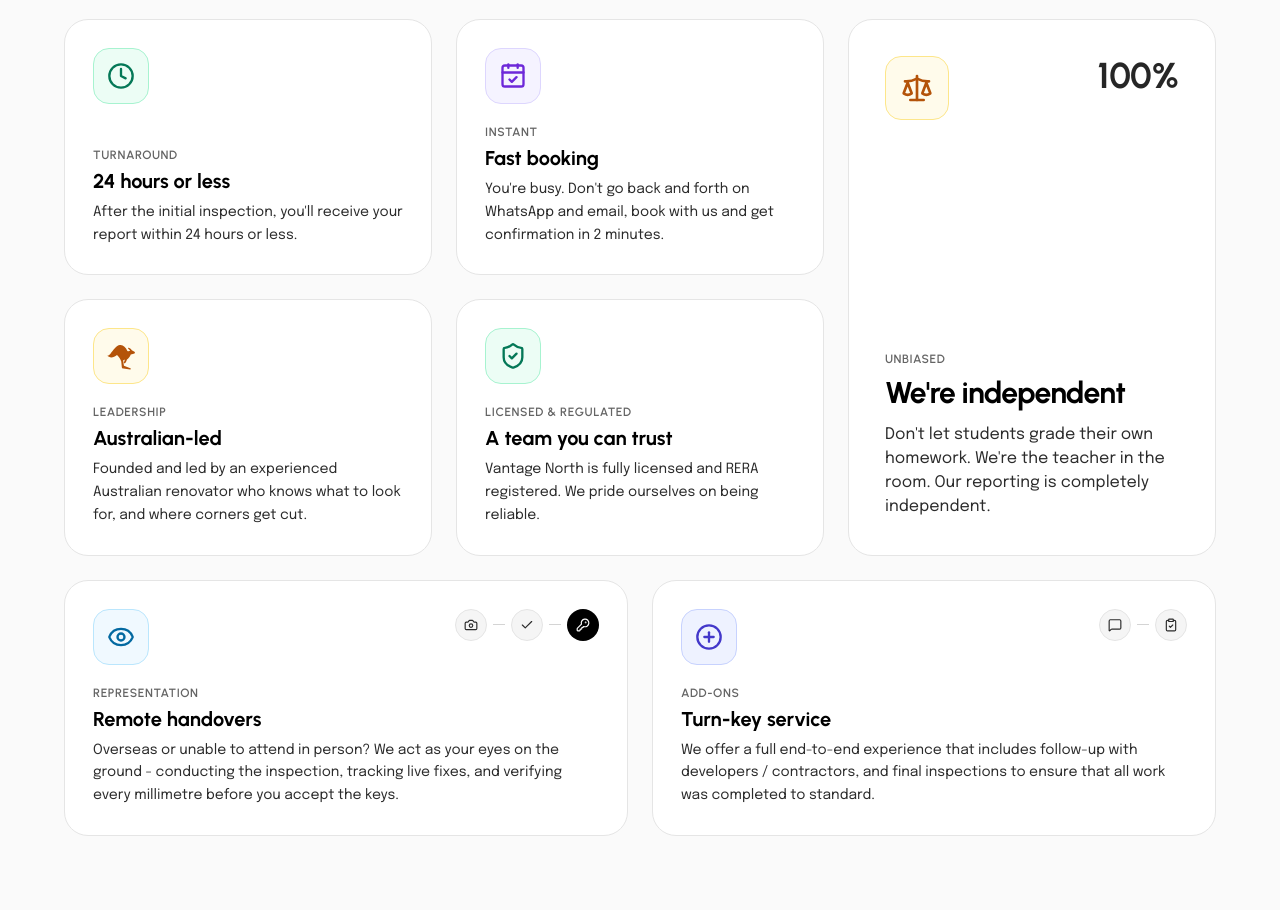
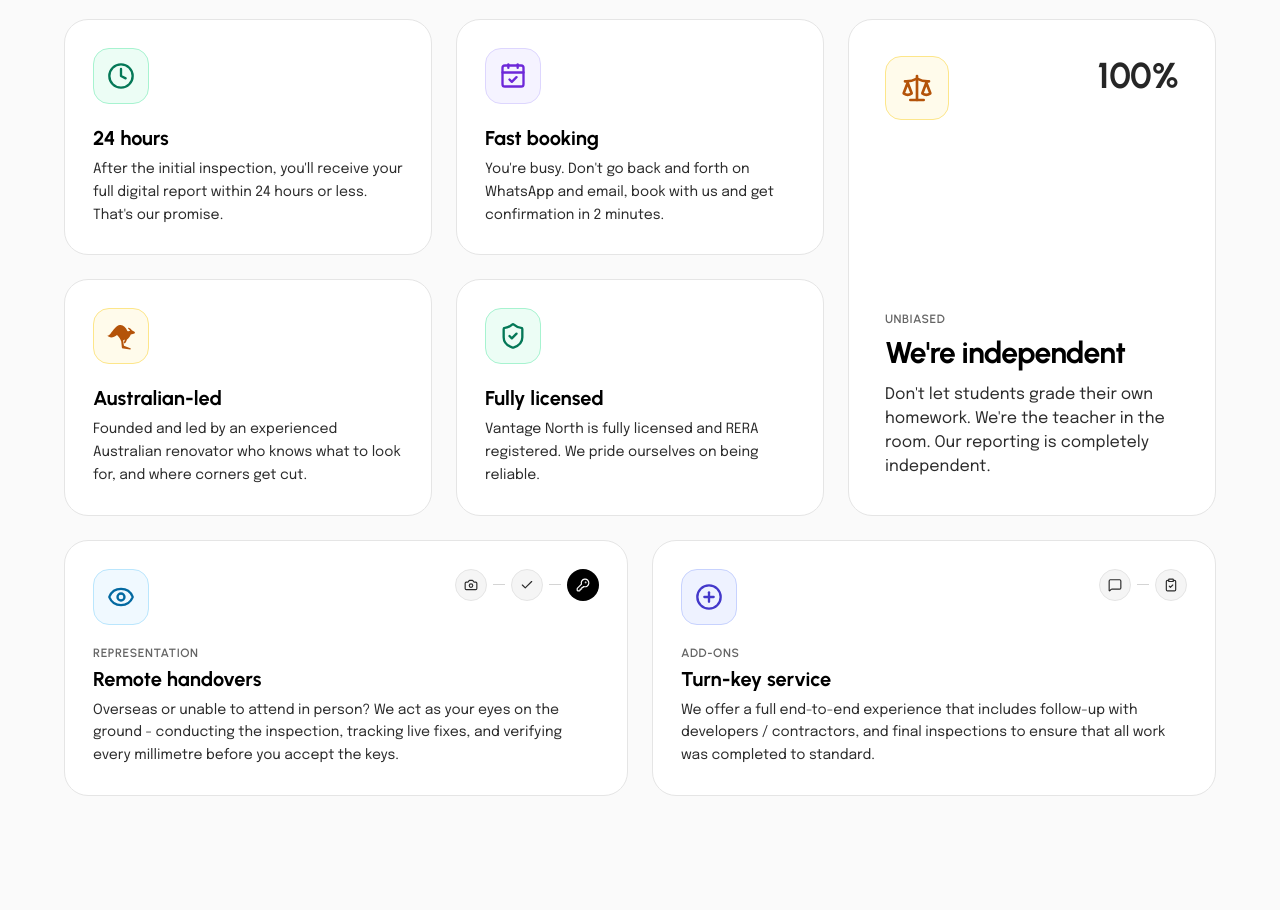
Before and after one commit to vantagenorth/vantage-north-web, a plain HTML site: page clients.html in a window 1280 px wide. Shown: the part 1280-2190 px from the top of the page. Drawn offline with nearby package versions, Linux system fonts and the light colour scheme.

Commit message:
Remove eyebrows on 4 small cards, update 24 hours copy and Fully licensed title

```diff
--- a/clients.html
+++ b/clients.html
@@ -317,10 +317,9 @@
                         <i data-lucide="clock" class="w-7 h-7"></i>
                     </div>
                     <div>
-                        <span class="block text-xs font-semibold uppercase tracking-wider text-vnGray mb-1 font-urbanist">Turnaround</span>
-                        <h2 class="text-lg sm:text-xl font-bold text-vnBlack mb-1.5 font-urbanist">24 hours or less</h2>
+                        <h2 class="text-lg sm:text-xl font-bold text-vnBlack mb-1.5 font-urbanist">24 hours</h2>
                         <p class="text-sm leading-relaxed text-vnDarkGray">
-                            After the initial inspection, you'll receive your report within 24 hours or less.
+                            After the initial inspection, you'll receive your full digital report within 24 hours or less. That's our promise.
                         </p>
                     </div>
                 </div>
@@ -331,7 +330,6 @@
                         <i data-lucide="calendar-check" class="w-7 h-7"></i>
                     </div>
                     <div>
-                        <span class="block text-xs font-semibold uppercase tracking-wider text-vnGray mb-1 font-urbanist">Instant</span>
                         <h2 class="text-lg sm:text-xl font-bold text-vnBlack mb-1.5 font-urbanist">Fast booking</h2>
                         <p class="text-sm leading-relaxed text-vnDarkGray">
                             You're busy. Don't go back and forth on WhatsApp and email, book with us and get confirmation in 2 minutes.
@@ -339,7 +337,7 @@
                     </div>
                 </div>
 
-                <!-- 6. Unbiased / We're Independent (Tall 4x2 light card) -->
+                <!-- 6. Unbiased / We're independent (Tall 4x2 light card) -->
                 <div class="md:col-span-6 lg:col-span-4 lg:row-span-2 bento-card bg-white border border-neutral-200 hover:border-neutral-400 hover:shadow-[0_14px_36px_rgba(0,0,0,0.06)] p-7 sm:p-9 flex flex-col justify-between gap-8">
                     <div class="flex items-start justify-between">
                         <div class="w-16 h-16 rounded-2xl bg-amber-50 border border-amber-200 text-amber-700 flex items-center justify-center">
@@ -364,7 +362,6 @@
                         </svg>
                     </div>
                     <div>
-                        <span class="block text-xs font-semibold uppercase tracking-wider text-vnGray mb-1 font-urbanist">Leadership</span>
                         <h2 class="text-lg sm:text-xl font-bold text-vnBlack mb-1.5 font-urbanist">Australian-led</h2>
                         <p class="text-sm leading-relaxed text-vnDarkGray">
                             Founded and led by an experienced Australian renovator who knows what to look for, and where corners get cut.
@@ -372,14 +369,13 @@
                     </div>
                 </div>
 
-                <!-- 8. Licensed & Regulated / A team you can trust (Under Fast booking, 4x1 card) -->
+                <!-- 8. Fully licensed (Under Fast booking, 4x1 card) -->
                 <div class="md:col-span-3 lg:col-span-4 lg:row-span-1 bento-card bg-white border border-neutral-200 hover:border-neutral-400 hover:shadow-[0_14px_36px_rgba(0,0,0,0.06)] p-7 flex flex-col justify-between gap-5">
                     <div class="w-14 h-14 rounded-2xl bg-emerald-50 border border-emerald-200 flex items-center justify-center text-emerald-700">
                         <i data-lucide="shield-check" class="w-7 h-7"></i>
                     </div>
                     <div>
-                        <span class="block text-xs font-semibold uppercase tracking-wider text-vnGray mb-1 font-urbanist">Licensed &amp; Regulated</span>
-                        <h2 class="text-lg sm:text-xl font-bold text-vnBlack mb-1.5 font-urbanist">A team you can trust</h2>
+                        <h2 class="text-lg sm:text-xl font-bold text-vnBlack mb-1.5 font-urbanist">Fully licensed</h2>
                         <p class="text-sm leading-relaxed text-vnDarkGray">
                             Vantage North is fully licensed and RERA registered. We pride ourselves on being reliable.
                         </p>
```
